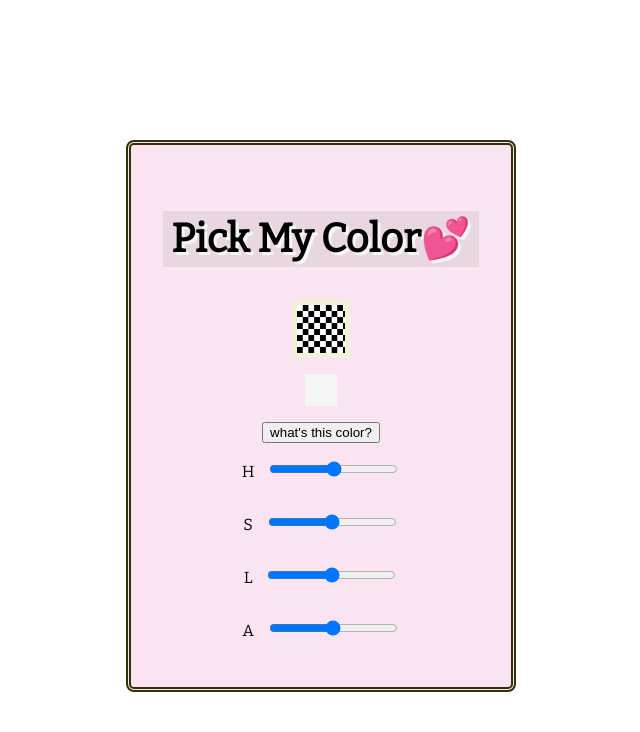
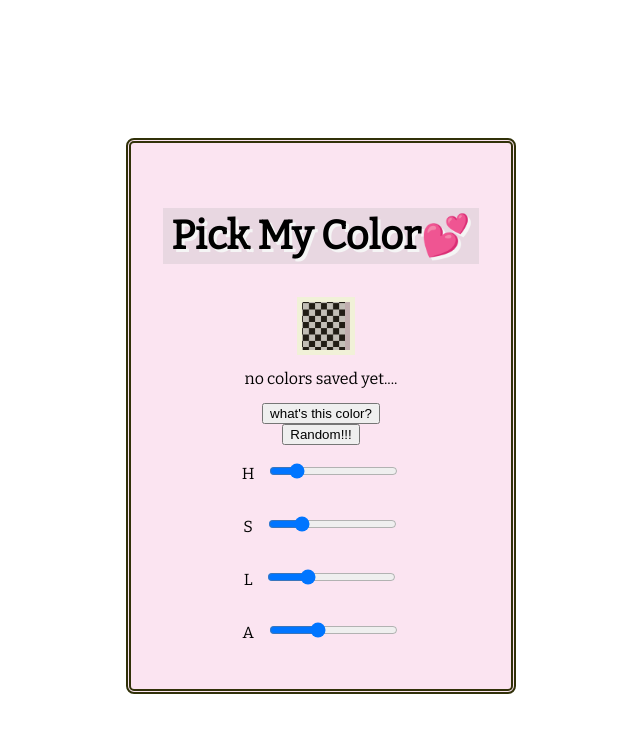
Before and after one commit to suncoast-devs/cohort-xiii, a React (Create React App) app in the folder colorpicker/: page / in a window 1280 px wide. Shown: the top 732 px of the page, without its empty margins (319-959 px from the left). Built offline with nearby package versions, Linux system fonts and the light colour scheme.

Commit message:
finished refactor

```diff
--- a/colorpicker/src/App.js
+++ b/colorpicker/src/App.js
@@ -11,6 +11,19 @@ class App extends Component {
     a: 50,
     divStyle: '',
     yourColor: []
+  }
+
+  componentDidMount() {
+    this.selectRandomColor()
+  }
+
+  selectRandomColor = () => {
+    this.setState({
+      h: Math.floor(Math.random() * 240),
+      s: Math.floor(Math.random() * 100),
+      l: Math.floor(Math.random() * 100),
+      a: Math.floor(Math.random() * 100)
+    })
   }
 
   updateHslaFromSlider = (event, key) => {
@@ -41,10 +54,16 @@ class App extends Component {
             s={this.state.s}
             a={this.state.a}
           />
-          <SavedColors
-            savedColors={this.state.yourColor}
-            saveYourColor={this.saveYourColor}
-          />
+          {this.state.yourColor.length > 0 ? (
+            <SavedColors
+              savedColors={this.state.yourColor}
+              saveYourColor={this.saveYourColor}
+            />
+          ) : (
+            <p>no colors saved yet....</p>
+          )}
+          <button onClick={this.saveYourColor}>what's this color?</button>
+          <button onClick={this.selectRandomColor}>Random!!!</button>
           <section className="hslrange">
             <Slider
               label="H"
--- a/colorpicker/src/components/ColorBox.js
+++ b/colorpicker/src/components/ColorBox.js
@@ -3,6 +3,7 @@ import React, { Component } from 'react'
 class ColorBox extends Component {
   render() {
     return (
+      <div className="color-box-parent">
         <div
           className="colorEx"
           style={{
@@ -11,6 +12,7 @@ class ColorBox extends Component {
             }%, ${this.props.a}% )`
           }}
         />
+      </div>
     )
   }
 }
--- a/colorpicker/src/components/SavedColors.js
+++ b/colorpicker/src/components/SavedColors.js
@@ -21,7 +21,6 @@ class SavedColors extends Component {
             )
           })}
         </ul>
-        <button onClick={this.props.saveYourColor}>what's this color?</button>
       </section>
     )
   }
--- a/colorpicker/src/index.css
+++ b/colorpicker/src/index.css
@@ -42,8 +42,12 @@ body {
   height: 3rem;
   width: 3rem;
   border: solid 5px rgb(241, 241, 216);
+}
+
+.color-box-parent {
   background-image: url('./images/box.png');
   background-size: contain;
+  width: 3rem;
 }
 
 .colorArea {
```
Lines whose indentation alone changed are shown as unchanged.
